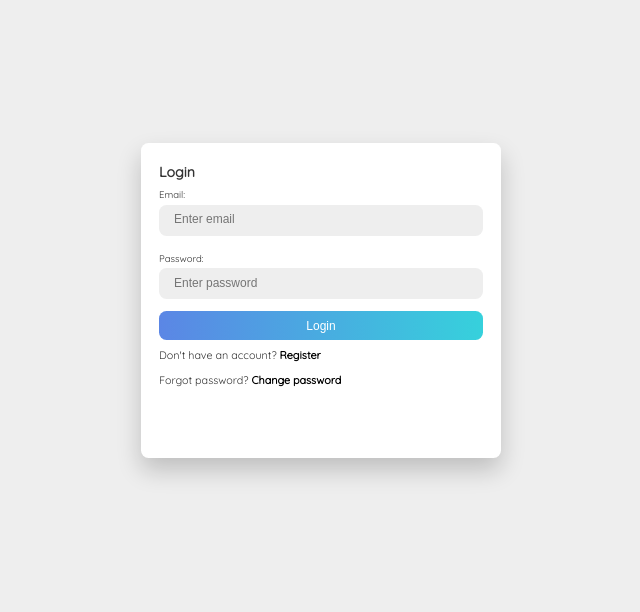
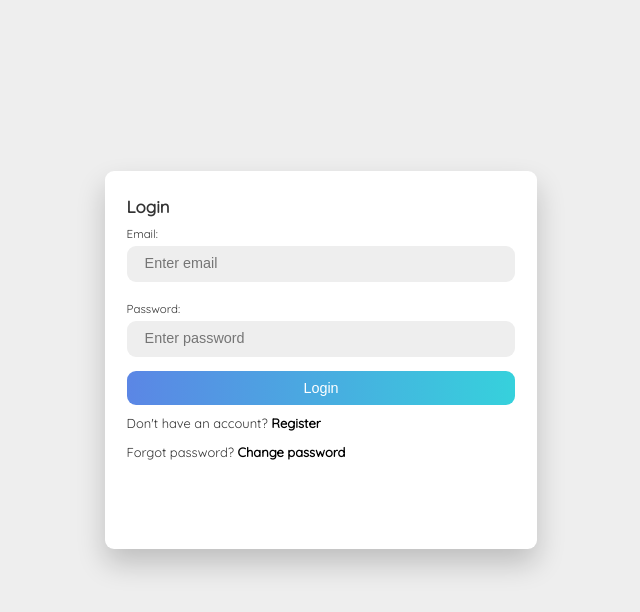
Before and after one commit to julia-kocik/mern_rev, a React (Create React App) app in the folder client/: page /login in a window 1280 px wide. Shown: the top 612 px of the page, without its empty margins (319-959 px from the left). Built offline with nearby package versions, Linux system fonts and the light colour scheme.

Commit message:
Adjust zoom

```diff
--- a/client/src/index.css
+++ b/client/src/index.css
@@ -12,7 +12,7 @@ body {
   background: #eee;
   color: #333;
   font-family: 'Quicksand', sans-serif;
-  zoom: 75%;
+  zoom: 90%;
 }
 
 .form-group,
```
